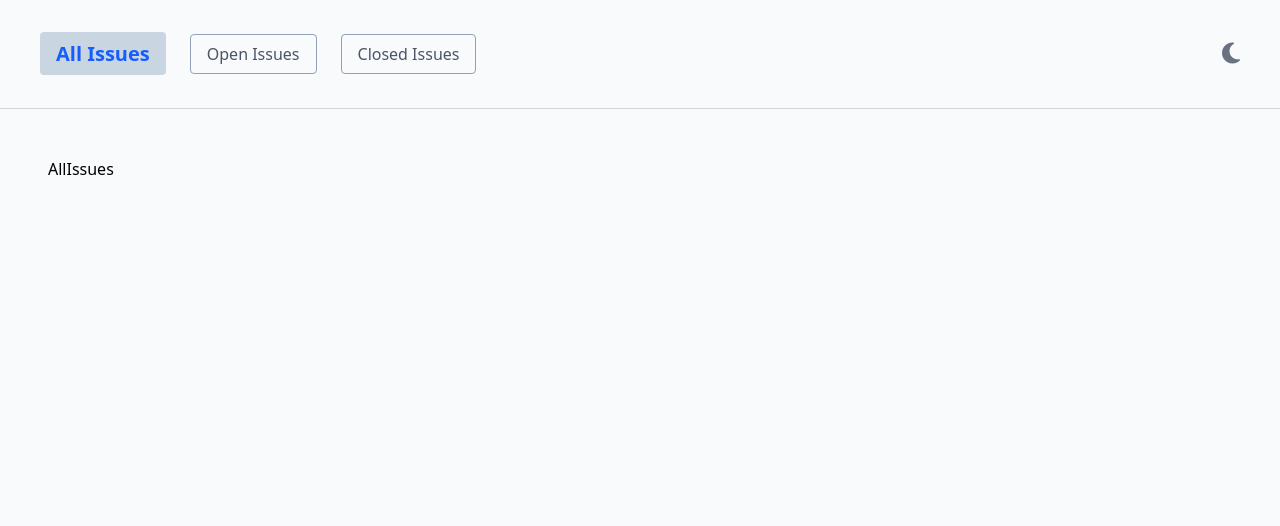
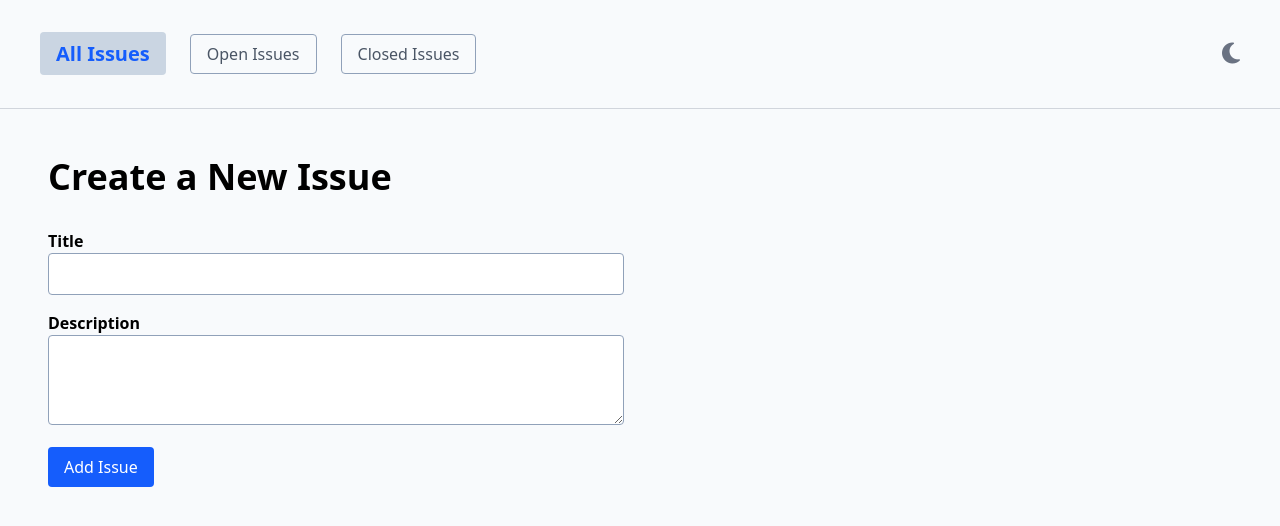
Before and after one commit to chaituteja/issue-tracker, a React (Vite) app: page / in a window 1280 px wide. Shown: the top 526 px of the page. Built offline with nearby package versions, Linux system fonts and the light colour scheme.

Commit message:
Finished working on form

```diff
--- /dev/null
+++ b/src/components/IssueCard.tsx
@@ -0,0 +1,35 @@
+interface Issue {
+  id: string;
+  title: string;
+  description: string;
+  status: "open" | "closed";
+  createdAt: string;
+  updatedAt: string;
+  wasEditedInOpenPage?: boolean;
+}
+
+export default function IssueCard() {
+  return (
+    <>
+      <div className="grid 2xl:grid-rows-subgrid 2xl:row-span-5 gap-4 items-start p-4 border border-gray-300 dark:border-gray-700 rounded">
+        <div className="grid grid-cols-4 items-center">
+          <p className="p-2 text-sm rounded text-center justify-self-end col-start-4 bg-red-200 text-red-800 dark:bg-red-800 dark:text-red-200">
+            Open
+          </p>
+        </div>
+
+        <h2 className="font-bold text-lg">1</h2>
+
+        <p>1</p>
+
+        <p className="text-sm text-gray-500 dark:text-gray-400"></p>
+
+        <div className="flex gap-2 flex-wrap">
+          <button className="px-3 py-1 bg-purple-500 text-white rounded hover:bg-purple-700 transition-colors">
+            Delete
+          </button>
+        </div>
+      </div>
+    </>
+  );
+}
--- a/src/pages/AllIssues.tsx
+++ b/src/pages/AllIssues.tsx
@@ -1,3 +1,120 @@
+import { useEffect, useState } from "react";
+import IssueCard from "../components/IssueCard";
+
+interface Issue {
+  id: string;
+  title: string;
+  description: string;
+  status: "open" | "closed";
+  createdAt: string;
+  updatedAt: string;
+  wasEditedInOpenPage?: boolean;
+}
+
+function saveIssues(issues: Issue[]): void {
+  localStorage.setItem("issues", JSON.stringify(issues));
+}
+
+function loadIssues(): Issue[] {
+  const data = localStorage.getItem("issues");
+  return data ? JSON.parse(data) : [];
+}
+
+function sortIssues(issues: Issue[]) {
+  return issues.sort(
+    (a, b) => new Date(b.updatedAt).getTime() - new Date(a.updatedAt).getTime()
+  );
+}
+
 export default function AllIssues() {
-  return <div>AllIssues</div>;
+  const [issues, setIssues] = useState<Issue[]>([]);
+  const [title, setTitle] = useState("");
+  const [desc, setDesc] = useState("");
+
+  useEffect(() => {
+    const loadedIssues = loadIssues();
+    setIssues(sortIssues(loadedIssues));
+  }, []);
+
+  function handleSubmit(e: React.FormEvent) {
+    e.preventDefault();
+
+    if (title.trim() && desc.trim()) {
+      addIssue(title.trim(), desc.trim());
+      setTitle("");
+      setDesc("");
+    }
+  }
+
+  function addIssue(title: string, desc: string) {
+    const now = new Date().toISOString();
+    const newIssue: Issue = {
+      id: crypto.randomUUID(),
+      title,
+      description: desc,
+      status: "open",
+      createdAt: now,
+      updatedAt: now,
+    };
+    const updatedIssues = [...issues, newIssue];
+    saveIssues(updatedIssues);
+    setIssues(sortIssues(updatedIssues));
+  }
+
+  function deleteIssue(id) {
+    const updatedIssues = issues.filter((issue) => issue.id !== id);
+    saveIssues(updatedIssues);
+    setIssues(sortIssues(updatedIssues));
+  }
+
+  return (
+    <>
+      <h1 className="text-4xl font-bold mb-4">Create a New Issue</h1>
+      <form onSubmit={handleSubmit} className="space-y-4 mb-4 lg:max-w-xl">
+        <div className="space-y-2">
+          <label htmlFor="title" className="font-bold">
+            Title
+          </label>
+          <input
+            type="text"
+            name="title"
+            className="w-full px-3 py-2 border border-slate-400 dark:border-gray-700 rounded focus:outline-none focus:ring-2 focus:ring-blue-400 bg-white dark:bg-gray-800"
+            required
+            value={title}
+            onChange={(e) => setTitle(e.target.value)}
+          />
+        </div>
+
+        <div className="space-y-2">
+          <label htmlFor="description" className="font-bold">
+            Description
+          </label>
+          <textarea
+            name="description"
+            className="w-full px-3 py-2 border border-slate-400 dark:border-gray-700 rounded focus:outline-none focus:ring-2 focus:ring-blue-400 bg-white dark:bg-gray-800"
+            rows={3}
+            required
+            value={desc}
+            onChange={(e) => setDesc(e.target.value)}
+          ></textarea>
+        </div>
+
+        <button
+          type="submit"
+          className="px-4 py-2 bg-blue-600 text-white rounded hover:bg-blue-700 transition-colors"
+        >
+          Add Issue
+        </button>
+      </form>
+
+      <section
+        id="issues-list"
+        className="grid gap-4 md:grid-cols-2 xl:grid-cols-3 2xl:grid-cols-4"
+      >
+        {issues.map((issue) => (
+          <IssueCard key={issue.id} issue={issue} onDelete={deleteIssue} />
+        ))}
+      </section>
+    </>
+  );
 }
```
